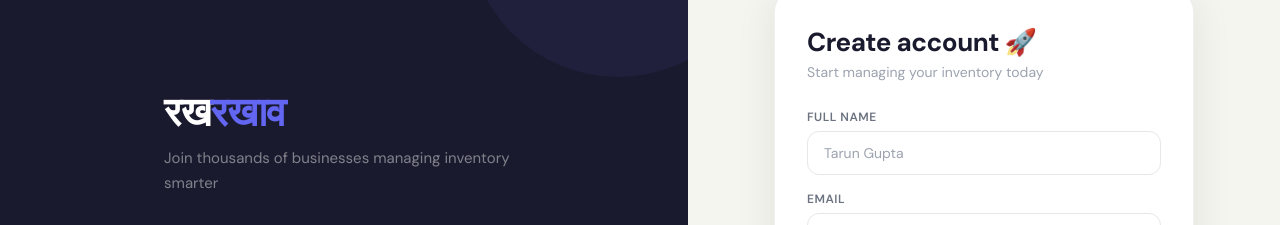
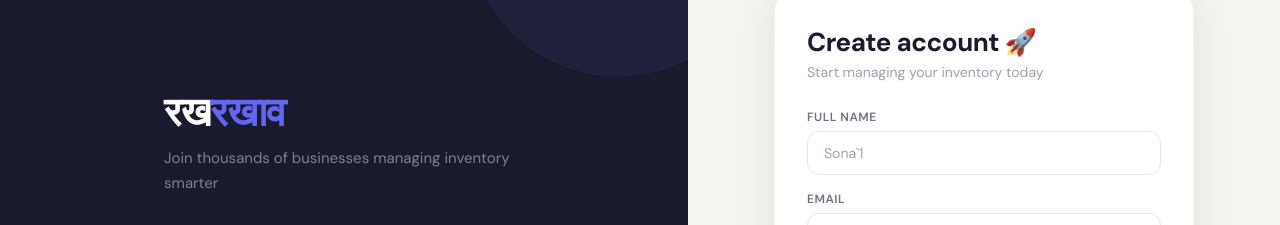
Before and after one commit to kulshreshthsr/Rakh-rakhaav, a Next.js app in the folder client/: page /register in a window 1280 px wide. Shown: the part 143-368 px from the top of the page. Built offline with nearby package versions, Linux system fonts and the light colour scheme.

Commit message:
your message here

```diff
--- a/client/src/app/register/page.js
+++ b/client/src/app/register/page.js
@@ -115,7 +115,7 @@ export default function RegisterPage() {
             <form onSubmit={handleSubmit}>
               <div style={{ marginBottom: 16 }}>
                 <label style={{ fontSize: 12, fontWeight: 600, color: '#6b7280', textTransform: 'uppercase', letterSpacing: 0.5, display: 'block', marginBottom: 6 }}>Full Name</label>
-                <input type="text" placeholder="Tarun Gupta" value={name} onChange={e => setName(e.target.value)} required style={inputStyle}
+                <input type="text" placeholder="Sona`1" value={name} onChange={e => setName(e.target.value)} required style={inputStyle}
                   onFocus={e => e.target.style.borderColor = '#6366f1'}
                   onBlur={e => e.target.style.borderColor = '#e5e7eb'} />
               </div>
```
